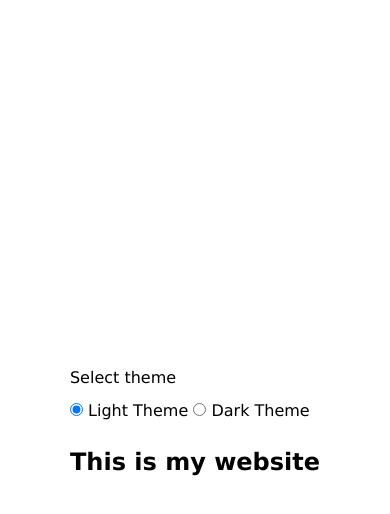
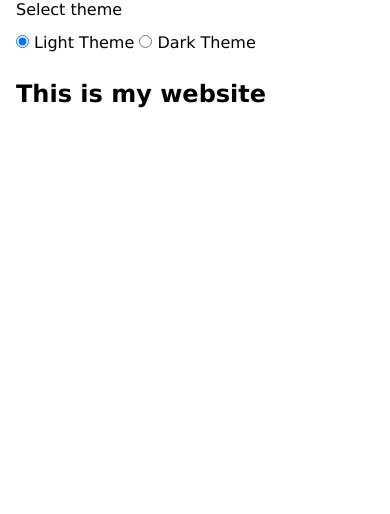
Before and after one commit to Praise7165/Simple-theme-changer, a plain HTML site: page index.html in a window 390 px wide. Drawn offline with Linux system fonts and the light colour scheme.

Commit message:
Improved the responsiveness

```diff
--- a/index.html
+++ b/index.html
@@ -31,19 +31,26 @@
               margin: 0 auto;
             }
 
+            #light {
+              margin-top: 1rem;
+              margin-bottom: 2rem;
+            }
+
 
             @media only screen and (max-width: 480px) {
 
               main {
-                margin: 0 2.25rem;
+                margin: 0 1rem;
+              }
+
+              section {
+                align-items: flex-start;
+                justify-content: flex-start;
               }
 
             }
 
-            #light {
-              margin-top: 1rem;
-              margin-bottom: 2rem;
-            }
+
 
 
           </style>
```
